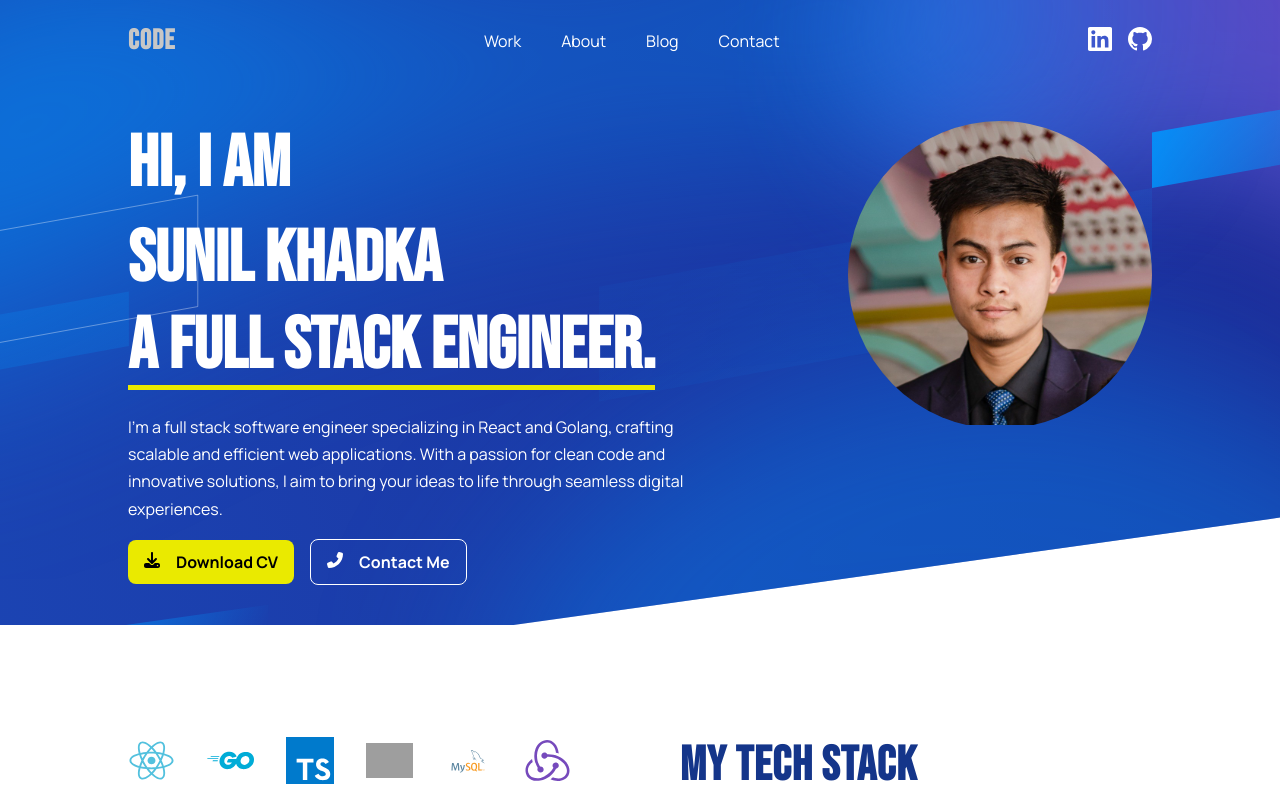
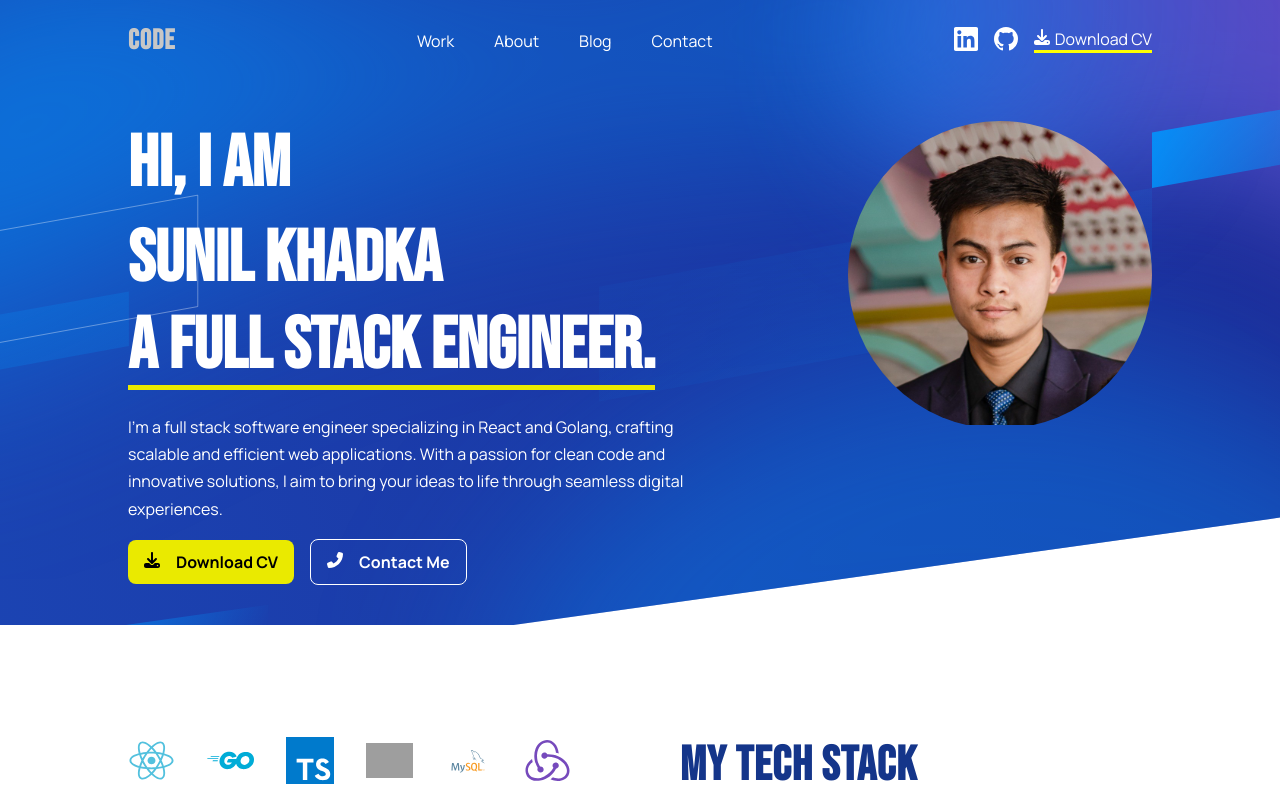
Before and after one commit to sunilkkhadka/Portfolio, a React (Vite) app: page / in a window 1280 px wide. Shown: the top 800 px of the page. Built offline with nearby package versions, Linux system fonts and the light colour scheme; grey boxes are pictures that could not be loaded.

Commit message:
T7: Moved cv from assets to public folder

```diff
--- a/src/assets/styles/partials/_navbar.scss
+++ b/src/assets/styles/partials/_navbar.scss
@@ -90,16 +90,21 @@
     }
 
     &-download-cv {
-      background-color: rgb(234, 234, 0);
+      font-family: $Manrope;
       border: none;
-      padding: 0.7rem 1.5rem;
-      border-radius: 0.7rem;
+      border-bottom: 3px solid yellow;
+    }
+
+    &-download-icon {
+      padding-right: 0.3rem;
     }
 
     &-social-icons {
       display: flex;
       gap: 1rem;
       color: $white;
+      justify-content: center;
+      align-items: center;
       cursor: pointer;
     }
 
--- a/src/components/Contact.tsx
+++ b/src/components/Contact.tsx
@@ -16,13 +16,18 @@ const Contact = () => {
             </p>
             <p>
               For more info, here's my{" "}
-              <span className="contact__email">resume</span>
+              <a href="/Sunil_Khadka_CV.pdf" download="Sunil_Khadka_CV">
+                <span className="contact__email">resume</span>
+              </a>
             </p>
             <div className="contact__social-icons">
-              <a href="#">
+              <a
+                href="https://www.linkedin.com/in/khadka-sunil/"
+                target="blank"
+              >
                 <img src={LinkedinIcon} alt="Linkedin" />
               </a>
-              <a href="#">
+              <a href="https://github.com/sunilkkhadka/" target="blank">
                 <img src={GithubIcon} alt="Github" />
               </a>
               <a href="#">
--- a/src/components/Hero.tsx
+++ b/src/components/Hero.tsx
@@ -22,7 +22,7 @@ const Hero = () => {
           </p>
           <div className="hero__desktop-action-btns">
             <a
-              href="src/assets/files/Sunil_Khadka_CV.pdf"
+              href="/Sunil_Khadka_CV.pdf"
               download="Sunil_Khadka_CV"
               className="hero__desktop-download-cv"
             >
@@ -46,7 +46,7 @@ const Hero = () => {
               Contact Me
             </button>
             <a
-              href="src/assets/files/Sunil_Khadka_CV.pdf"
+              href="/Sunil_Khadka_CV.pdf"
               download="Sunil_Khadka_CV"
               className="hero__download-cv"
             >
--- a/src/components/Navbar.tsx
+++ b/src/components/Navbar.tsx
@@ -3,6 +3,7 @@ import useWindowSize from "../hooks/useWindowSize";
 
 import { BsGithub } from "react-icons/bs";
 import { SiLinkedin } from "react-icons/si";
+import { FaDownload } from "react-icons/fa6";
 
 import GithubIcon from "../assets/svg/github.svg";
 import LinkedinIcon from "../assets/svg/linkedin.svg";
@@ -47,6 +48,16 @@ const DesktopNav = () => {
         </a>
         <a href="https://github.com/sunilkkhadka/" target="blank">
           <BsGithub className="navbar__desktop-social-icon" />
+        </a>
+        <a
+          href="/Sunil_Khadka_CV.pdf"
+          download="Sunil_Khadka_CV"
+          className="navbar__desktop-download-cv"
+        >
+          <span className="navbar__desktop-download-icon">
+            <FaDownload />
+          </span>
+          Download CV
         </a>
       </div>
     </>
```
Also changed, not shown: 1 other file (tests, documents, lock files or other folders).
